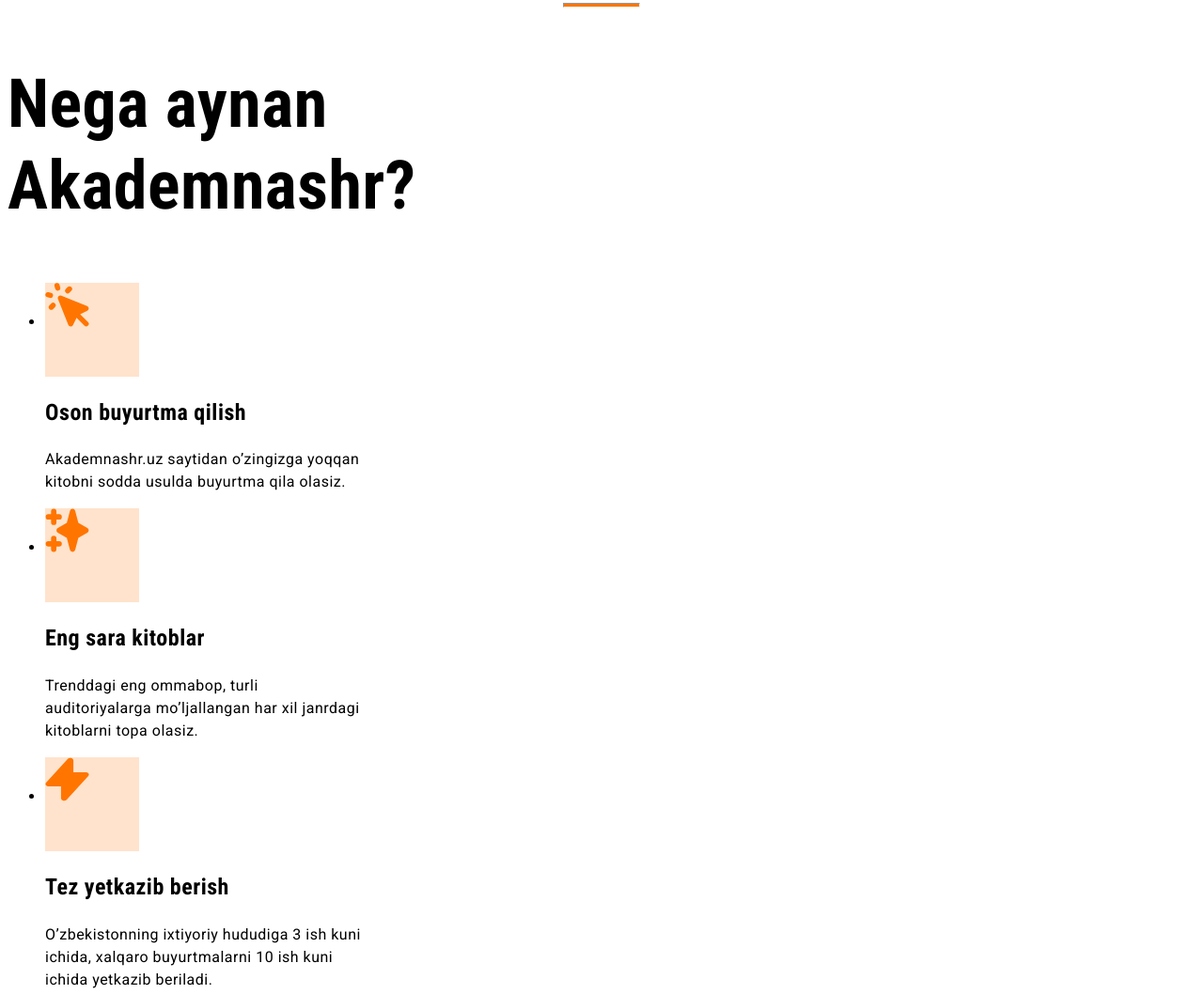
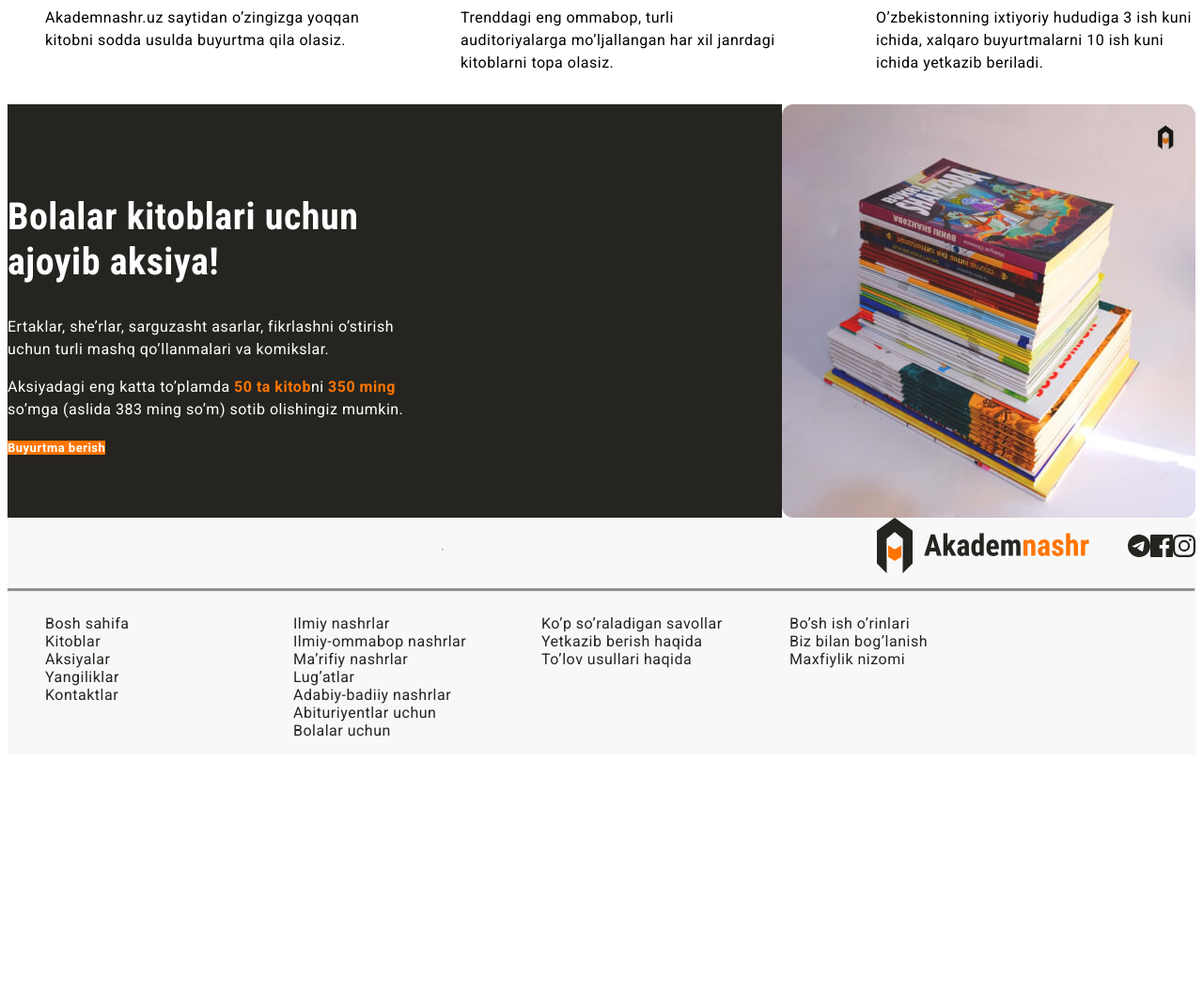
Before and after one commit to AsadbekProgrammer/akademnashr-demo, a plain HTML site: page index.html in a window 1280 px wide. Shown: the part 1060-2118 px from the top of the page at 94% size. After the commit the page ends 1871 px from the top, so only its background shows below. Drawn offline with Linux system fonts and the light colour scheme.

Commit message:
Add flex, justify-content and align-items styles

```diff
--- a/css/styles.css
+++ b/css/styles.css
@@ -7,12 +7,20 @@
 
 /* SITE HEADER */
 .site-header {
+  display:flex;
+  align-items:center;
   background-color: #fff;
+}
+
+.site-header-actions {
+  display:flex;
+  align-items:center;
 }
 
 /* SITE NAV */
 
 .nav-list {
+  display: flex;
   list-style: none;
 }
 
@@ -40,6 +48,9 @@
 /* HERO */
 
 .hero {
+  display: flex;
+  justify-content: space-between;
+  align-items: center;
   background-color: #252420;
   color:#fff;
 }
@@ -74,6 +85,13 @@
   line-height: 1.2;
 }
 
+.features-list {
+  display: flex;
+  justify-content: space-between;
+  list-style: none;
+
+}
+
 .feature-icon-wrapper {
   width: 100px;
   height: 100px;
@@ -95,6 +113,9 @@
 /* PROMO */
 
 .promo {
+  display: flex;
+  justify-content: space-between;
+  align-items: center;
   background-color: #252420;
   color:#fff;
 }
@@ -125,13 +146,29 @@
   background-color: #f8f8f8;
 }
 
+.site-footer-top {
+  display: flex;
+  justify-content: space-between;
+  align-items:center;
+
+}
+
 .site-footer ul {
   list-style: none;
+}
+
+.site-footer-socials {
+  display: flex;
+  align-items: center;
 }
 
 .site-footer-divider {
   background-color:rgba(37, 36, 32, 0.5);
   height: 2px;
+}
+
+.site-footer-bottom {
+  display: flex;
 }
 
 .site-footer-links {
--- a/index.html
+++ b/index.html
@@ -19,6 +19,7 @@
       <img src="img/logo.svg" alt="Sayt Logosi" width="227" height="60">
     </a>
     <!-- SITE NAV -->
+    <div class="site-header-actions">
       <nav>
         <ul class="nav-list">
           <li><a class="nav-links" href="#">Bosh sahifa</a></li>
@@ -29,6 +30,7 @@
       </nav>
 
       <a class="main-link" href="#">Ro’yxatdan o’tish</a>
+    </div>
   </header>
 
   <main>
@@ -47,7 +49,7 @@
     <section class="features">
       <hr class="orange-line">
       <h2 class="features-heading">Nega aynan Akademnashr?</h2>
-      <ul>
+      <ul class="features-list">
         <li class="feature">
           <div class="feature-icon-wrapper"><img src="img/icon-arrow.svg" alt="Strelka ikonkasi" width="47" height="47"></div>
           <h3 class="feature-title">Oson buyurtma qilish</h3>
@@ -79,17 +81,17 @@
 
   <!-- FOOTER -->
   <footer class="site-footer">
-    <div>
+    <div class="site-footer-top">
       <hr>
       <a href="#"><img src="img/logo.svg" alt="Logo" width="227" height="60"></a>
-      <ul>
+      <ul class="site-footer-socials">
         <li><a href="#" target="_blank"><img src="img/icon-telegram.svg" alt="Telegram ikonkasi" width="24" height="24"></a></li>
         <li><a href="#" target="_blank"><img src="img/icon-facebook.svg" alt="Facebook ikonkasi" width="24" height="24"></a></li>
         <li><a href="#" target="_blank"><img src="img/icon-instagram.svg" alt="Instagram ikonkasi" width="24" height="24"></a></li>
       </ul>
     </div>
     <hr class="site-footer-divider">
-    <div>
+    <div class="site-footer-bottom">
       <ul class="site-footer-links">
         <li><a href="#">Bosh sahifa</a></li>
         <li><a href="#">Kitoblar</a></li>
```
Lines whose indentation alone changed are shown as unchanged.
